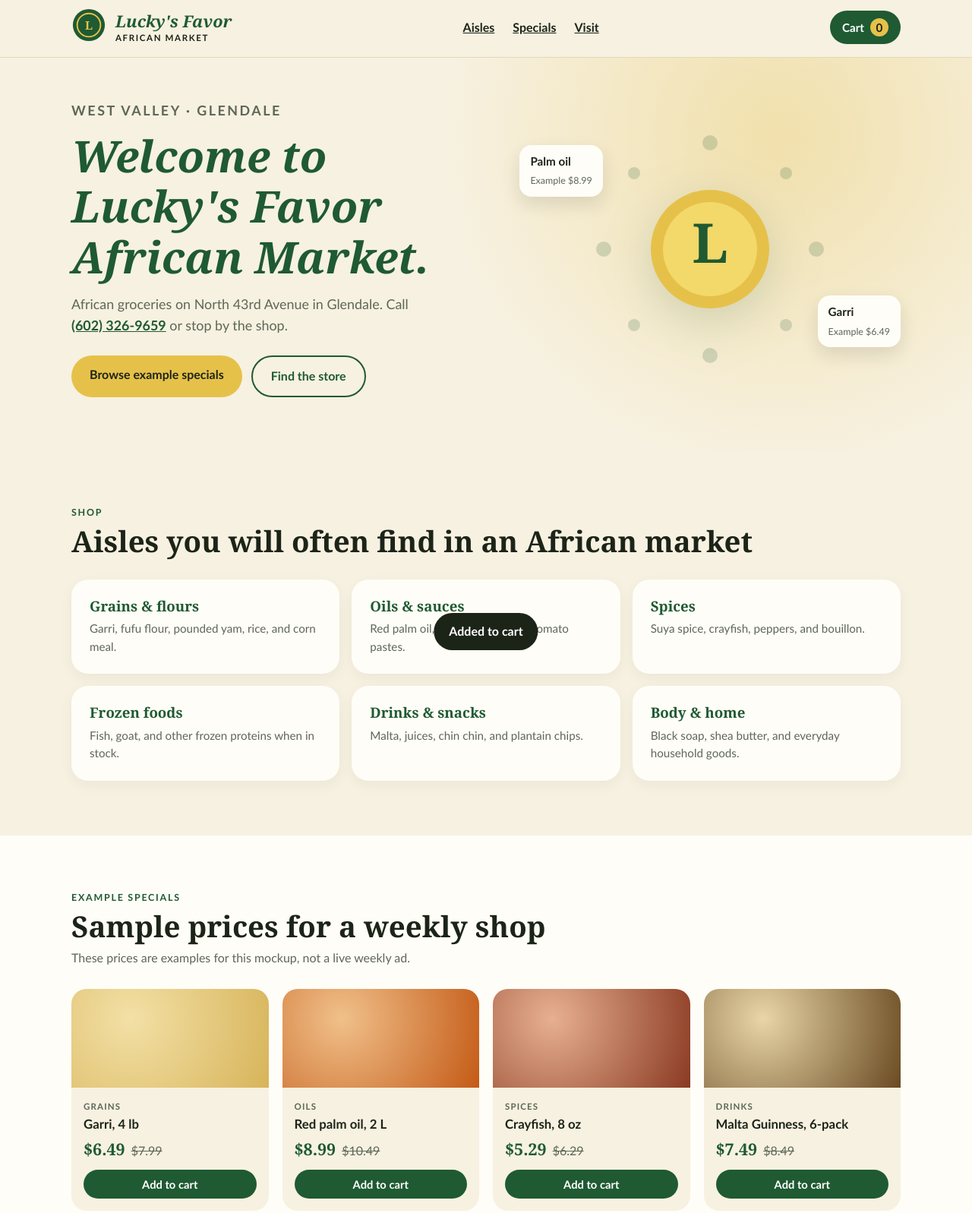
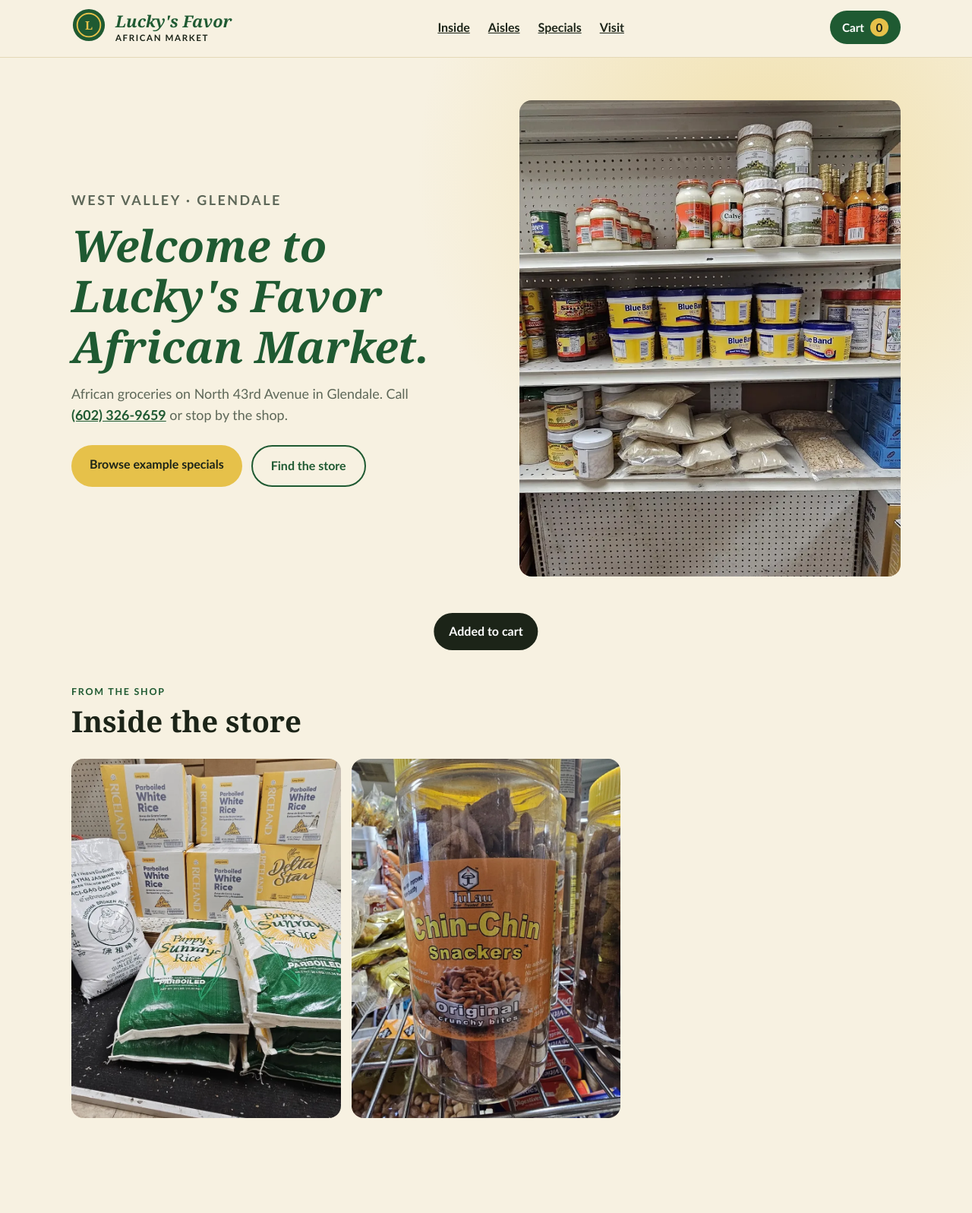
Before and after one commit to Chukwuemekakalu1905/luckys-favor-african-market, a plain HTML site: page index.html in a window 1280 px wide. Shown: the part 40-1637 px from the top of the page at 76% size. Drawn offline with Linux system fonts and the light colour scheme.

Commit message:
Add store photos

```diff
--- a/index.html
+++ b/index.html
@@ -27,6 +27,7 @@
     </a>
     <nav>
       <ul id="menu">
+        <li><a href="#inside">Inside</a></li>
         <li><a href="#shop">Aisles</a></li>
         <li><a href="#specials">Specials</a></li>
         <li><a href="#visit">Visit</a></li>
@@ -53,27 +54,39 @@
           <a class="btn btn-ghost" href="#visit">Find the store</a>
         </div>
       </div>
-      <div class="hero-art" aria-hidden="true">
-        <svg class="sun" viewBox="0 0 360 360" width="360" height="360">
-          <circle cx="180" cy="180" r="78" fill="#e6c14a"/>
-          <circle cx="180" cy="180" r="62" fill="#f3d86a"/>
-          <g fill="#1f5a32" opacity="0.18">
-            <circle cx="180" cy="40" r="10"/><circle cx="180" cy="320" r="10"/>
-            <circle cx="40" cy="180" r="10"/><circle cx="320" cy="180" r="10"/>
-            <circle cx="80" cy="80" r="8"/><circle cx="280" cy="80" r="8"/>
-            <circle cx="80" cy="280" r="8"/><circle cx="280" cy="280" r="8"/>
-          </g>
-          <text x="180" y="198" text-anchor="middle" font-family="Georgia, serif" font-size="72" font-weight="700" fill="#1f5a32">L</text>
-        </svg>
-        <div class="coin-card c1">
-          <b>Palm oil</b>
-          <span>Example $8.99</span>
-        </div>
-        <div class="coin-card c2">
-          <b>Garri</b>
-          <span>Example $6.49</span>
-        </div>
+      <div class="hero-photo">
+            <picture>
+              <source type="image/webp" srcset="img/photo-3-800.webp 800w, img/photo-3-934.webp 934w" sizes="(max-width: 900px) calc(100vw - 40px), min(480px, 42vw)">
+              <img src="img/photo-3-800.jpg" srcset="img/photo-3-800.jpg 800w, img/photo-3-934.jpg 934w" sizes="(max-width: 900px) calc(100vw - 40px), min(480px, 42vw)" width="934" height="2000" alt="Grocery shelves at Lucky’s Favor stocked with canned goods, Blue Band, oils, and bagged flours" decoding="async">
+            </picture>
+          </div>
+    </div>
+  </section>
+
+  <section id="inside" class="inside">
+    <div class="wrap">
+      <div class="head">
+        <p class="eyebrow">From the shop</p>
+        <h2>Inside the store</h2>
       </div>
+      <ul class="gallery">
+        <li>
+          <figure>
+            <picture>
+              <source type="image/webp" srcset="img/photo-1-800.webp 800w, img/photo-1-934.webp 934w" sizes="(max-width: 720px) calc(100vw - 40px), (max-width: 900px) calc(50vw - 32px), calc((min(1120px, 100vw - 40px) - 28px) / 3)">
+              <img src="img/photo-1-800.jpg" srcset="img/photo-1-800.jpg 800w, img/photo-1-934.jpg 934w" sizes="(max-width: 720px) calc(100vw - 40px), (max-width: 900px) calc(50vw - 32px), calc((min(1120px, 100vw - 40px) - 28px) / 3)" width="934" height="2000" alt="Bags of parboiled white rice, including Peppy’s Sunwave and Riceland, stacked at Lucky’s Favor African Market" loading="lazy" decoding="async">
+            </picture>
+          </figure>
+        </li>
+        <li>
+          <figure>
+            <picture>
+              <source type="image/webp" srcset="img/photo-2-800.webp 800w, img/photo-2-934.webp 934w" sizes="(max-width: 720px) calc(100vw - 40px), (max-width: 900px) calc(50vw - 32px), calc((min(1120px, 100vw - 40px) - 28px) / 3)">
+              <img src="img/photo-2-800.jpg" srcset="img/photo-2-800.jpg 800w, img/photo-2-934.jpg 934w" sizes="(max-width: 720px) calc(100vw - 40px), (max-width: 900px) calc(50vw - 32px), calc((min(1120px, 100vw - 40px) - 28px) / 3)" width="934" height="2000" alt="A jar of original Chin-Chin Snackers on a wire shelf at the market" loading="lazy" decoding="async">
+            </picture>
+          </figure>
+        </li>
+      </ul>
     </div>
   </section>
 
@@ -218,6 +231,7 @@
     <div>
       <h3>On this page</h3>
       <ul>
+        <li><a href="#inside">Inside the store</a></li>
         <li><a href="#shop">Aisles</a></li>
         <li><a href="#specials">Specials</a></li>
         <li><a href="#visit">Visit</a></li>
--- a/styles.css
+++ b/styles.css
@@ -331,3 +331,23 @@ footer ul { list-style: none; display: grid; gap: 8px; }
 
 /* screenshot and typography fixes */
 a[href^="tel:"] { white-space: nowrap; }
+
+/* Store photos */
+
+img { display: block; max-width: 100%; height: auto; }
+.hero-photo { margin: 0; overflow: hidden; }
+.hero-photo img { width: 100%; height: 100%; object-fit: cover; display: block; }
+.gallery { list-style: none; display: grid; grid-template-columns: repeat(3, 1fr); gap: 14px; }
+.gallery figure { margin: 0; overflow: hidden; }
+.gallery img { width: 100%; height: auto; aspect-ratio: 4 / 3; object-fit: cover; display: block; }
+@media (max-width: 900px) {
+  .gallery { grid-template-columns: 1fr 1fr; }
+}
+@media (max-width: 720px) {
+  .gallery { grid-template-columns: 1fr; }
+}
+
+.hero-photo { border-radius: 16px; background: #e8dfc8; }
+.hero-photo img { aspect-ratio: 4 / 5; object-position: center; }
+.gallery figure { border-radius: 16px; background: #e8dfc8; }
+.gallery img { aspect-ratio: 3 / 4; }
```
Also changed, not shown: img/photo-1-800.jpg (added), img/photo-1-800.webp (added), img/photo-1-934.jpg (added), img/photo-1-934.webp (added), img/photo-2-800.jpg (added), img/photo-2-800.webp (added), img/photo-2-934.jpg (added), img/photo-2-934.webp (added), img/photo-3-800.jpg (added), img/photo-3-800.webp (added), img/photo-3-934.jpg (added), img/photo-3-934.webp (added).
